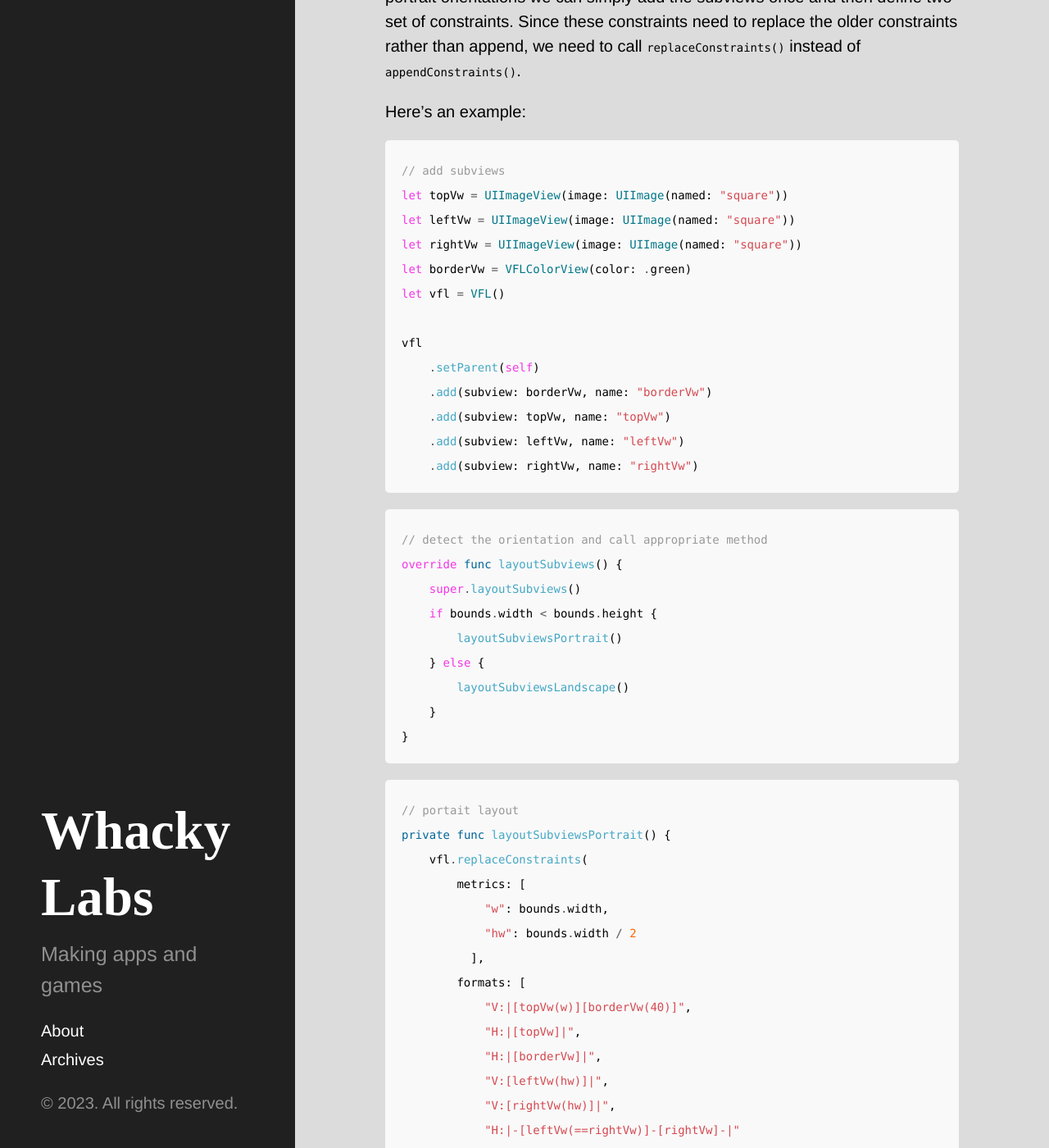
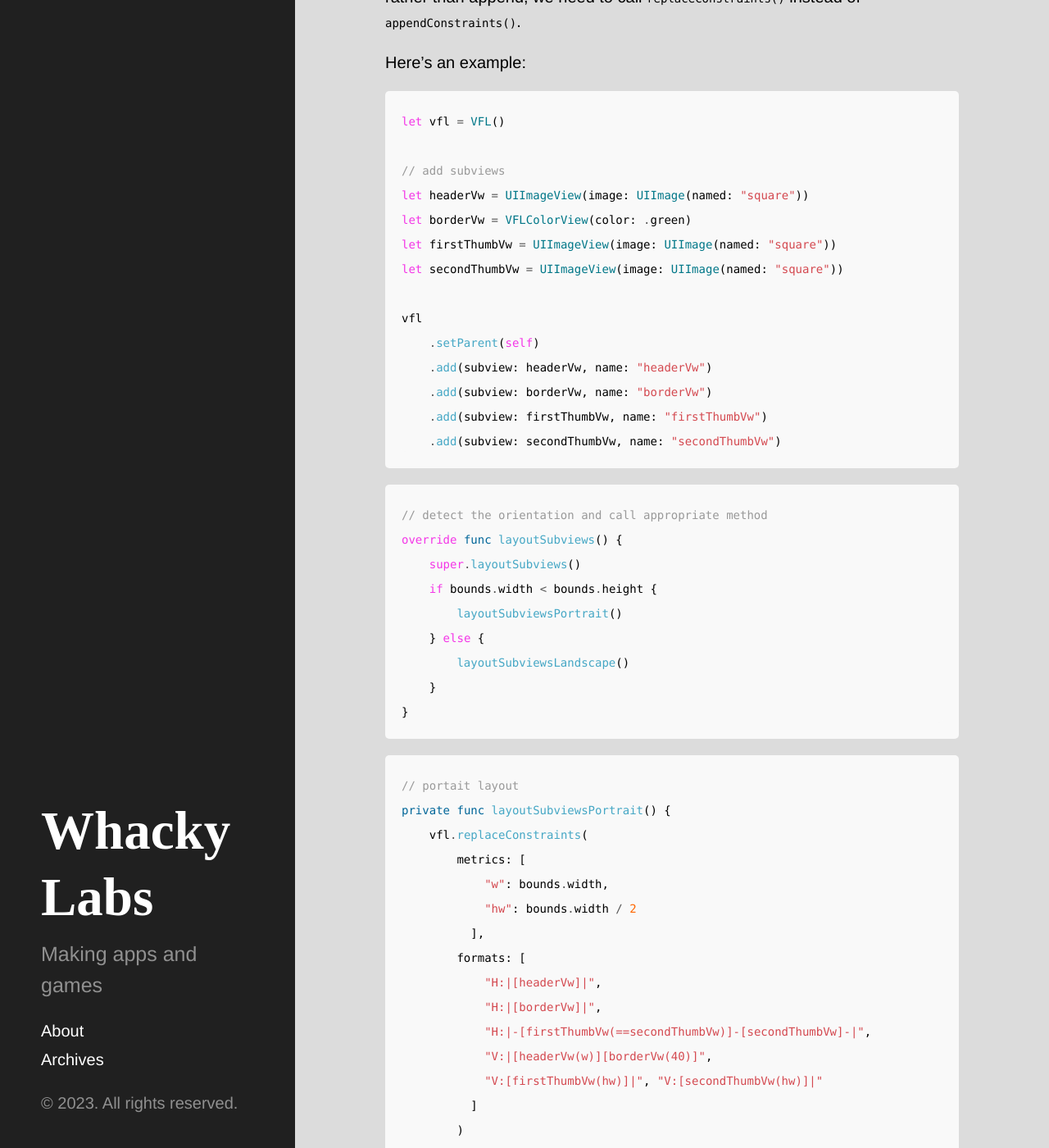
Before and after one commit to chunkyguy/chunkyguy.github.io, a Jekyll site: the page built from _posts/2023-07-01-introducing-vfl.md, in a window 1280 px wide and 1400 px high, scrolled down 8708 px. Shown: the whole window at 82% size. Built offline with Jekyll 4.4.1, drawn with Linux system fonts in a browser that asks for light colours; some of the changed text lies outside the part shown.

Commit message:
Update 2023-07-01-introducing-vfl.md

````diff
--- a/_posts/2023-07-01-introducing-vfl.md
+++ b/_posts/2023-07-01-introducing-vfl.md
@@ -90,7 +90,7 @@ class VFLFullView: VFLExampleView {
     VFL(self)
       .add(subview: VFLColorView(), name: "view")
       .appendConstraints(formats: [
-        "V:|[view]|", "H:|[view]|"
+         "H:|[view]|", "V:|[view]|"
       ])
   }
 }
@@ -105,8 +105,7 @@ class VFLFixView: VFLExampleView {
     VFL(self)
       .add(subview: VFLColorView(), name: "view")
       .appendConstraints(formats: [
-        "V:|-[view(100)]",
-        "H:|-[view(100)]"
+        "H:|-[view(100)]", "V:|-[view(100)]"
       ])
   }
 }
@@ -123,8 +122,8 @@ class VFLHSplitView: VFLExampleView {
       .add(subview: VFLColorView(), name: "leftVw")
       .add(subview: VFLColorView(), name: "rightVw")
       .appendConstraints(formats: [
-        "V:|[leftVw]|", "V:|[rightVw]|",
-        "H:|[leftVw(==rightVw)][rightVw]|"
+        "H:|[leftVw(==rightVw)][rightVw]|",
+        "V:|[leftVw]|", "V:|[rightVw]|"
       ])
   }
 }
@@ -160,8 +159,7 @@ class VFLCenterView: VFLExampleView {
     VFL(self)
       .add(subview: view, name: "view")
       .appendConstraints(formats: [
-        "H:[view(320)]",
-        "V:[view(480)]",
+        "H:[view(320)]", "V:[view(480)]"
       ])
       .appendConstraints([
         NSLayoutConstraint(
@@ -187,19 +185,20 @@ For more advanced cases, like supporting different layouts for landscape and por
 Here's an example:
 
 ```swift
+let vfl = VFL()
+
 // add subviews
-let topVw = UIImageView(image: UIImage(named: "square"))
-let leftVw = UIImageView(image: UIImage(named: "square"))
-let rightVw = UIImageView(image: UIImage(named: "square"))
+let headerVw = UIImageView(image: UIImage(named: "square"))
 let borderVw = VFLColorView(color: .green)
-let vfl = VFL()
+let firstThumbVw = UIImageView(image: UIImage(named: "square"))
+let secondThumbVw = UIImageView(image: UIImage(named: "square"))
 
 vfl
     .setParent(self)
+    .add(subview: headerVw, name: "headerVw")
     .add(subview: borderVw, name: "borderVw")
-    .add(subview: topVw, name: "topVw")
-    .add(subview: leftVw, name: "leftVw")
-    .add(subview: rightVw, name: "rightVw")
+    .add(subview: firstThumbVw, name: "firstThumbVw")
+    .add(subview: secondThumbVw, name: "secondThumbVw")
 ```
 
 ```swift
@@ -223,12 +222,11 @@ private func layoutSubviewsPortrait() {
             "hw": bounds.width / 2
           ],
         formats: [
-            "V:|[topVw(w)][borderVw(40)]",
-            "H:|[topVw]|",
+            "H:|[headerVw]|",
             "H:|[borderVw]|",
-            "V:[leftVw(hw)]|",
-            "V:[rightVw(hw)]|",
-            "H:|-[leftVw(==rightVw)]-[rightVw]-|"
+            "H:|-[firstThumbVw(==secondThumbVw)]-[secondThumbVw]-|",
+            "V:|[headerVw(w)][borderVw(40)]",
+            "V:[firstThumbVw(hw)]|", "V:[secondThumbVw(hw)]|"
           ]
         )
 }
@@ -244,12 +242,11 @@ private func layoutSubviewsLandscape() {
           "hw": bounds.height / 2.0,
         ],
         formats: [
-          "V:|[topVw]|",
-          "H:|[topVw(w)][borderVw(40)]",
+          "H:|[headerVw(w)][borderVw(40)]",
+          "H:[firstThumbVw(hw)]|", "H:[secondThumbVw(hw)]|",
+          "V:|[headerVw]|",
           "V:|[borderVw]|",
-          "V:|-[leftVw(==rightVw)]-[rightVw]-|",
-          "H:[leftVw(hw)]|",
-          "H:[rightVw(hw)]|",
+          "V:|-[firstThumbVw(==secondThumbVw)]-[secondThumbVw]-|",
         ]
       )
 }
````
